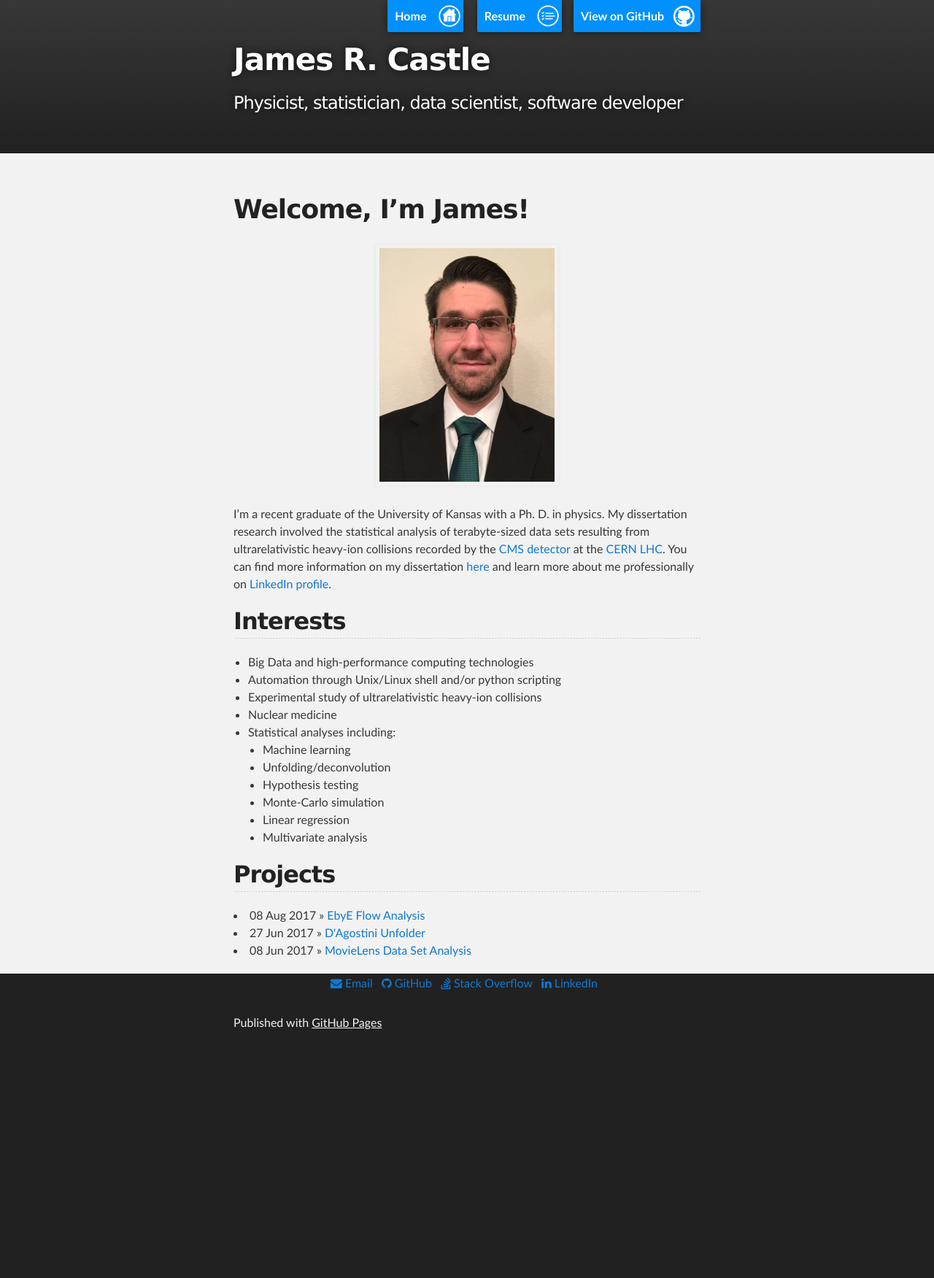
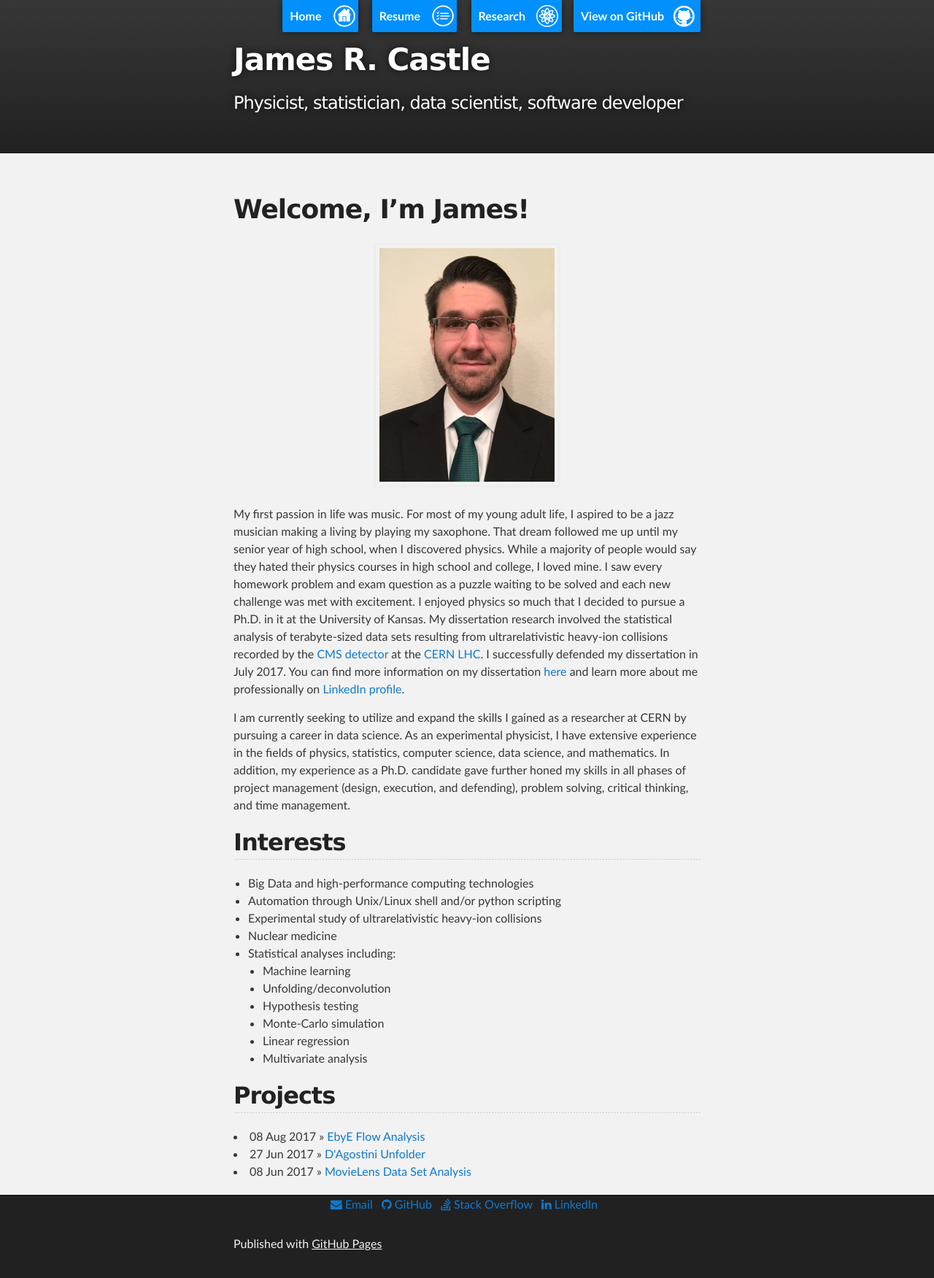
Before and after one commit to jrcastle/jrcastle.github.io, a Jekyll site: the page built from index.md, in a window 1280 px wide. Shown: the whole page at 73% size. Built offline with Jekyll 4.4.1, drawn with Linux system fonts in a browser that asks for light colours; nearby versions of some CDN libraries; our own code applies the rules of GitHub Pages for plain Markdown files; before the commit the page ends 1448 px from its top, so only the background shows below that.

Commit message:
Add research page

```diff
--- a/_layouts/default.html
+++ b/_layouts/default.html
@@ -21,9 +21,10 @@
     <!-- HEADER -->
     <div id="header_wrap" class="outer">
         <header class="inner">
-          <a id="forkme_banner" href="{{ site.github.repository_url }}">View on GitHub</a>
+          <a id="forkme_banner" href="https://github.com/jrcastle">View on GitHub</a>
 	  <a id="home_banner" href="{{ site.url }}/index.html">Home</a>
 	  <a id="resume_banner" href="{{ site.url }}/assets/files/JamesRCastle_ResumeAugust2017.pdf">Resume</a>
+	  <a id="research_banner" href="{{ site.url }}/research.html">Research</a>
 
           <h1 id="project_title">{{ site.title | default: site.github.repository_name }}</h1>
           <h2 id="project_tagline">{{ site.description | default: site.github.project_tagline }}</h2>
--- a/_sass/jekyll-theme-slate.scss
+++ b/_sass/jekyll-theme-slate.scss
@@ -286,7 +286,7 @@
   display: block;
   position: absolute;
   top:0;
-  right: 335.5px;
+  right: 479.5px;
   z-index: 10;
   padding: 10px 50px 10px 10px;
   color: #fff;
@@ -301,7 +301,7 @@
   display: block;
   position: absolute;
   top:0;
-  right: 200px;
+  right: 344px;
   z-index: 10;
   padding: 10px 50px 10px 10px;
   color: #fff;
@@ -320,7 +320,7 @@
   z-index: 10;
   padding: 10px 50px 10px 10px;
   color: #fff;
-  background: url('../images/resume.png') #0090ff no-repeat 95% 50%;
+  background: url('../images/Atom.png') #0090ff no-repeat 95% 50%;
   font-weight: 700;
   box-shadow: 0 0 10px rgba(0,0,0,.5);
   border-bottom-left-radius: 2px;
--- a/index.md
+++ b/index.md
@@ -8,14 +8,30 @@
   <img HEIGTH="320" WIDTH="240" src="assets/images/IMG_3118-1.JPG" class="img-responsive img-circle" alt="Oops!">
 </center>
 
-I'm a recent graduate of the University of Kansas with a Ph. D. in physics.
-My dissertation research involved the statistical analysis of terabyte-sized
-data sets resulting from ultrarelativistic heavy-ion collisions recorded by the
+My first passion in life was music.  For most of my young adult life,
+I aspired to be a jazz musician making a living by playing my saxophone.
+That dream followed me up until my senior year of high school, when I
+discovered physics. While a majority of people would say they hated their physics
+courses in high school and college, I loved mine. I saw every homework
+problem and exam question as a puzzle waiting to be solved and each new
+challenge was met with excitement. I enjoyed physics so	much that I decided
+to pursue a Ph.D. in it at the University of Kansas. My dissertation research
+involved the statistical analysis of terabyte-sized data sets resulting from
+ultrarelativistic heavy-ion collisions recorded by the
 [CMS detector](http://cms.web.cern.ch/news/what-cms) at the
 [CERN LHC](https://home.cern/topics/large-hadron-collider).
+I successfully defended my dissertation in July 2017.
 You can find more information on my dissertation
 [here](https://cds.cern.ch/record/2275797) and learn more about me
 professionally on [LinkedIn profile](https://www.linkedin.com/in/jrcastle90).
+
+I am currently seeking to utilize and expand the skills I gained as a
+researcher at CERN by pursuing a career in data science. As an experimental
+physicist, I have extensive experience in the fields of physics, statistics,
+computer science, data science, and mathematics. In addition, my experience
+as a Ph.D. candidate gave further honed my skills in all phases of project
+management (design, execution, and defending), problem solving, critical
+thinking, and time management.
 
 ## [](#header-2)Interests
 - Big Data and high-performance computing technologies
```
Also changed, not shown: research.md (added, +66 -0 lines), assets/images/Atom.png (added), assets/images/Fireworks_q2.png (added), assets/images/glauber.png (added).
